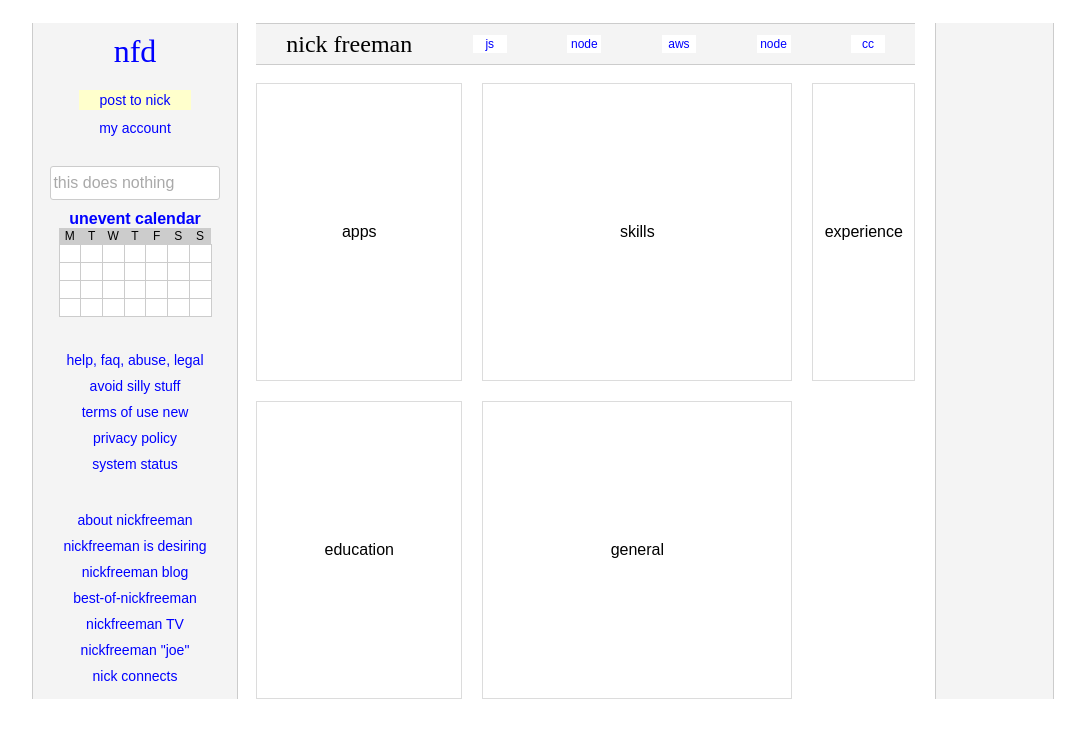
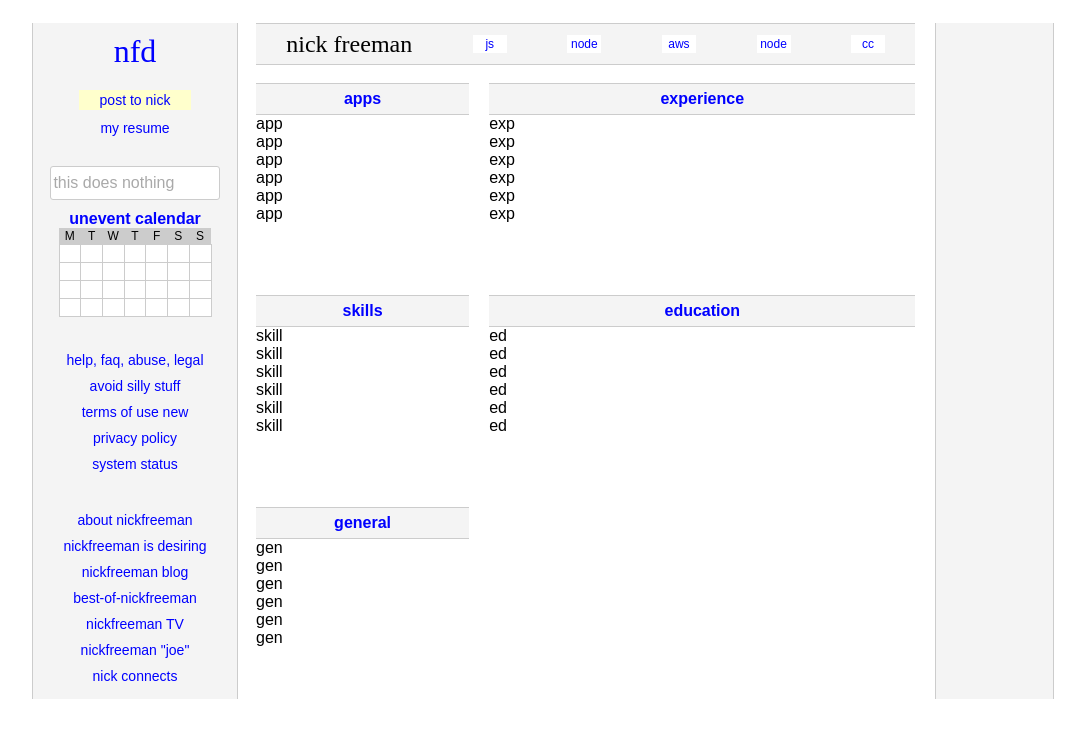
Before and after one commit to nickfreemandesign/nickfreeman.xyz, a React app: page / in a window 1280 px wide. Shown: the top 738 px of the page, without its empty margins (98-1183 px from the left). Built offline with nearby package versions, Linux system fonts and the light colour scheme.

Commit message:
rendering lightweight list items for each section

```diff
--- a/src/components/Leftbar.jsx
+++ b/src/components/Leftbar.jsx
@@ -67,7 +67,7 @@ const Leftbar = (props) => {
         <LeftbarContainer>
             <Title>nfd</Title>
             <PostTo>post to nick</PostTo>
-            <MyAcct>my account</MyAcct>
+            <MyAcct>my resume</MyAcct>
             <SearchNfd placeholder={'this does nothing'}/>
             <UneventCal/>
             <LinkSection>
--- a/src/components/MainHomeView.jsx
+++ b/src/components/MainHomeView.jsx
@@ -38,9 +38,15 @@ const Title = styled.div`
 
 const SectionContainer = styled.div`
     display: grid;
-    grid-template-columns: 2fr 3fr 1fr;
+    grid-template-columns: 1fr 2fr;
     grid-gap: 20px;
 `;
+
+const appData = [{},{},{},{},{},{}]
+const expData = [{},{},{},{},{},{}]
+const skillData = [{},{},{},{},{},{}]
+const edData = [{},{},{},{},{},{}]
+const genData = [{},{},{},{},{},{}]
 
 const MainHomeView = (props) => {
     return (
@@ -54,11 +60,11 @@ const MainHomeView = (props) => {
                 <div>cc</div>
             </Title>
             <SectionContainer>
-                <Section name={'apps'}/>
-                <Section name={'skills'}/>
-                <Section name={'experience'}/>
-                <Section name={'education'}/>
-                <Section name={'general'}/>
+                <Section name={'apps'} data={appData}/>
+                <Section name={'experience'} data={expData}/>
+                <Section name={'skills'} data={skillData}/>
+                <Section name={'education'} data={edData}/>
+                <Section name={'general'} data={genData}/>
             </SectionContainer>
         </MHVContainer>
     )
--- a/src/components/Section.jsx
+++ b/src/components/Section.jsx
@@ -1,18 +1,41 @@
 import React from 'react';
 import styled from 'styled-components';
 
+// import components
+import SectionItem from './SectionItem'
+
 
 const SectionContainer = styled.div`
+
+`;
+
+const Title = styled.div`
     display: flex;
+    margin: auto;
+    height: 30px;
+    width: 100%;
+    font-family: "Arial", sans-serif;
+    font-size: 1rem;
+    font-weight: bold;
+    align-items: center;
     justify-content: center;
-    align-items: center;
-    border: 1px solid gainsboro;
+    background-color: rgb(244, 244, 244);
+    border-top: 1px solid rgb(204,204,204);
+    border-bottom: 1px solid rgb(204,204,204);
+    color: blue;
 `;
 
 const Section = (props) => {
     return (
         <SectionContainer>
-            {props.name}
+            <Title>{props.name}</Title>
+            {props.data.map( (item, idx) => {
+                return (
+                    <SectionItem
+                        name={props.name}
+                        data={item}
+                        key={`${props.name}-${idx}`}/>)
+            })}
         </SectionContainer>
     )
 }
--- /dev/null
+++ b/src/components/SectionItem.jsx
@@ -0,0 +1,42 @@
+import React from 'react';
+import styled from 'styled-components';
+
+
+const SectionItemContainer = styled.div`
+
+`;
+
+const AppItem = styled.div``
+const ExpItem = styled.div``
+const SkillItem = styled.div``
+const EdItem = styled.div``
+const GenItem = styled.div``
+const WoopsItem = styled.div``
+
+const determineSectionItem = (type) => {
+
+    if (type === 'apps') {
+        return (<AppItem> app </AppItem>)
+    } else if (type === 'experience') {
+        return (<ExpItem> exp </ExpItem>)
+    } else if (type === 'skills') {
+        return (<SkillItem> skill </SkillItem>)
+    } else if (type === 'education') {
+        return (<EdItem> ed </EdItem>)
+    } else if (type === 'general') {
+        return (<GenItem> gen </GenItem>)
+    } else {
+        return (<WoopsItem> woops </WoopsItem>)
+    }
+
+}
+
+const SectionItem = (props) => {
+    return (
+        <SectionItemContainer>
+            {determineSectionItem(props.name)}
+        </SectionItemContainer>
+    )
+}
+
+module.exports = SectionItem
```
